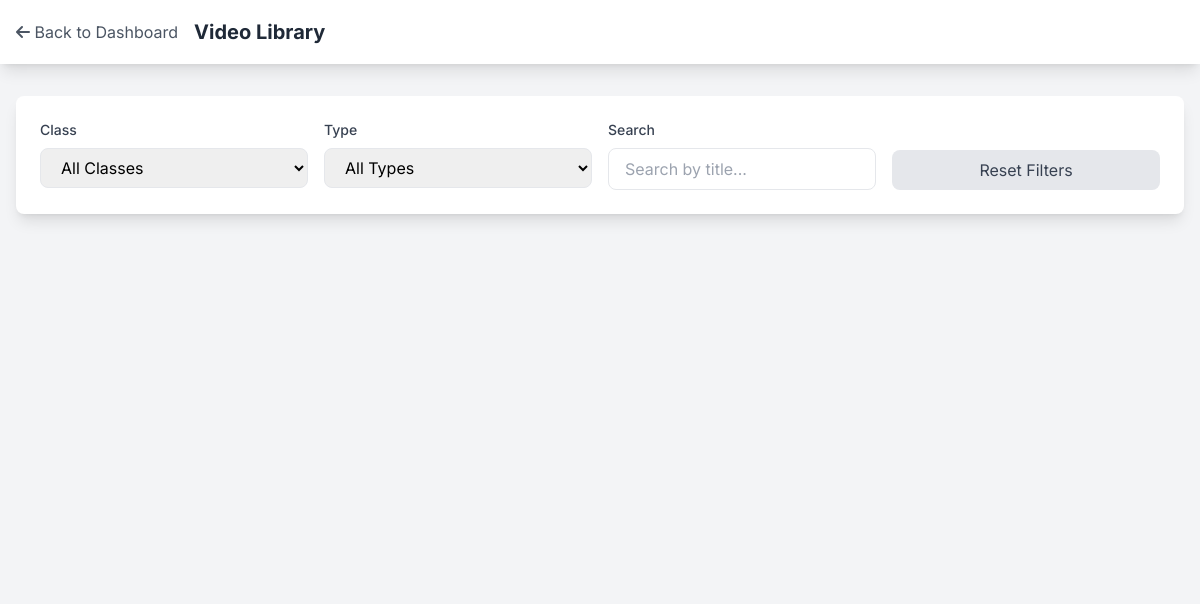
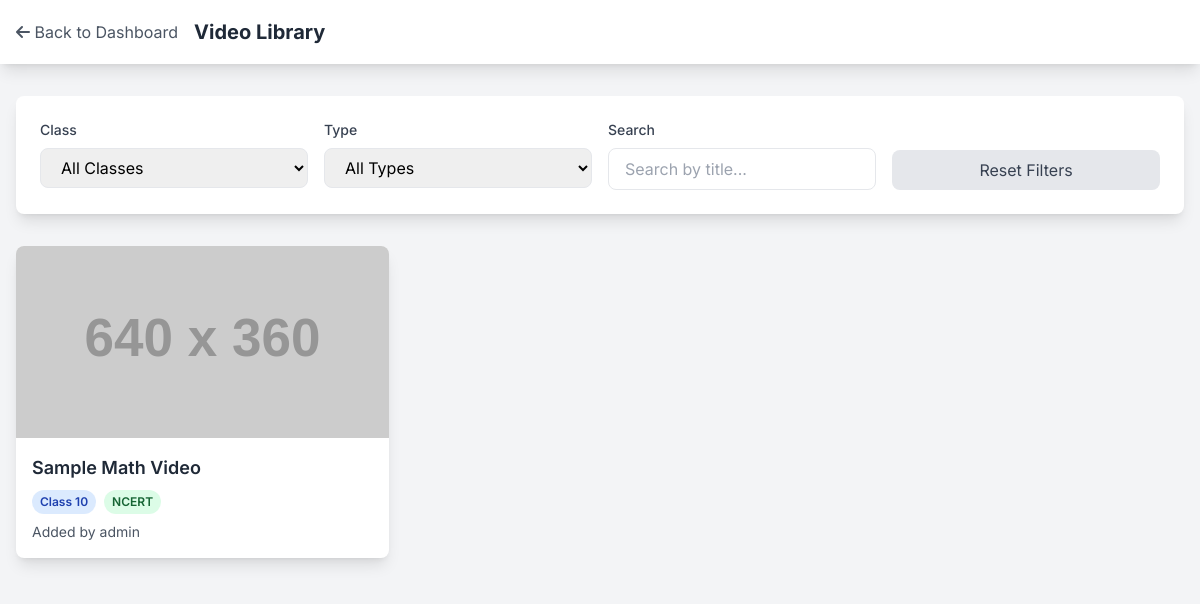
Before and after one commit to CDiary/blackboxai-1744621808849, an Electron app: page blackboxai-1744568161764/src/pages/play_video.html in a window 1200 px wide. Drawn offline with nearby package versions, Linux system fonts and the light colour scheme; sample sign-in values are in the browser's storage; placeholder pictures from the web are drawn by us.

Commit message:
Add blackboxai-1744568161764/src/pages/play_video.html 1744625959262

```diff
--- a/blackboxai-1744568161764/src/pages/play_video.html
+++ b/blackboxai-1744568161764/src/pages/play_video.html
@@ -86,9 +86,11 @@
             window.location.href = 'login.html';
         }
 
-        function loadRecords(filters = {}) {
+        async function loadRecords(filters = {}) {
             try {
-                const records = JSON.parse(localStorage.getItem('records') || '[]');
+                const response = await fetch('/database/records.json');
+                const data = await response.json();
+                const records = data.records || [];
                 const grid = document.getElementById('videosGrid');
                 grid.innerHTML = '';
 
@@ -149,28 +151,28 @@
         }
 
         // Event Listeners
-        document.getElementById('classFilter').addEventListener('change', updateFilters);
-        document.getElementById('typeFilter').addEventListener('change', updateFilters);
-        document.getElementById('searchInput').addEventListener('input', updateFilters);
+        document.getElementById('classFilter').addEventListener('change', () => updateFilters());
+        document.getElementById('typeFilter').addEventListener('change', () => updateFilters());
+        document.getElementById('searchInput').addEventListener('input', () => updateFilters());
 
-        document.getElementById('resetFilters').addEventListener('click', () => {
+        document.getElementById('resetFilters').addEventListener('click', async () => {
             document.getElementById('classFilter').value = '';
             document.getElementById('typeFilter').value = '';
             document.getElementById('searchInput').value = '';
-            updateFilters();
+            await updateFilters();
         });
 
-        function updateFilters() {
+        async function updateFilters() {
             const filters = {
                 class: document.getElementById('classFilter').value,
                 type: document.getElementById('typeFilter').value,
                 search: document.getElementById('searchInput').value
             };
-            loadRecords(filters);
+            await loadRecords(filters);
         }
 
         // Initial load
-        loadRecords();
+        updateFilters();
     </script>
 </body>
 </html>
```
